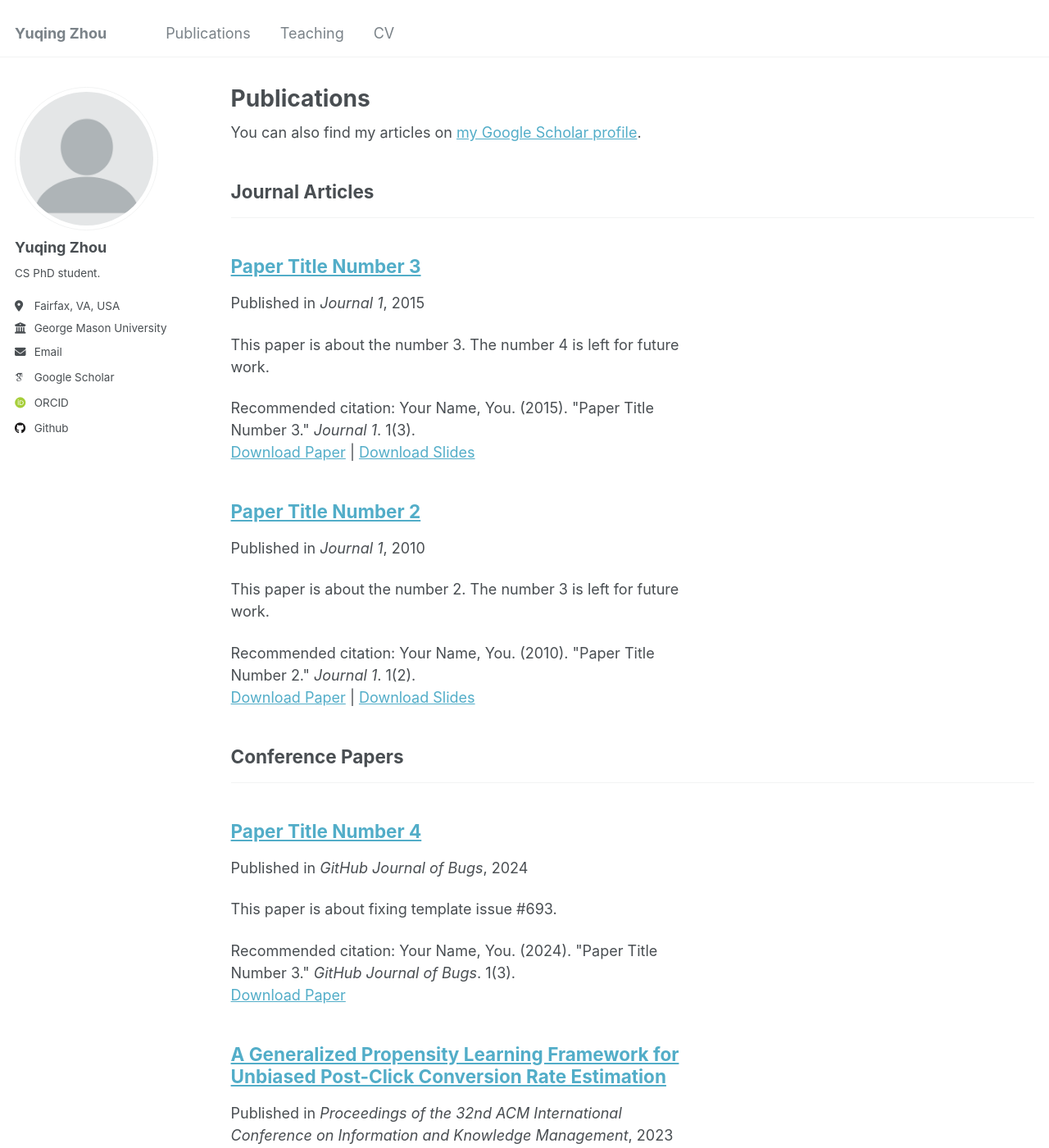
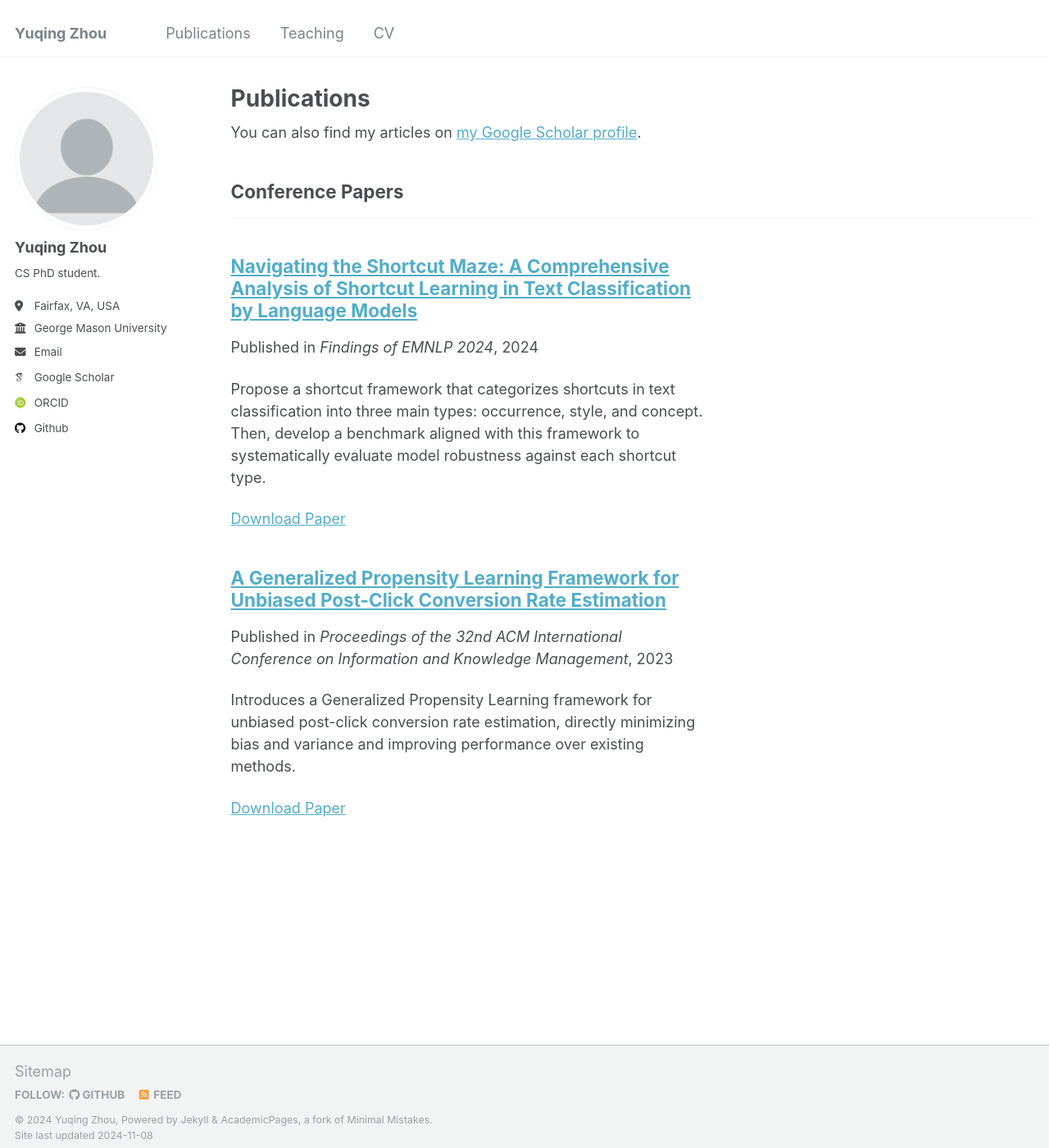
Before and after one commit to yuqing-zhou/yuqing-zhou.github.io, a Jekyll site: the page built from _pages/publications.html, in a window 1280 px wide and 1400 px high. Shown: the whole window at 82% size. Built offline with Jekyll 4.4.1, drawn with Linux system fonts in a browser that asks for light colours; some web fonts are replaced.

Commit message:
update publications

```diff
--- a/_publications/2010-10-01-paper-title-number-2.md
+++ /dev/null
@@ -1,14 +0,0 @@
----
-title: "Paper Title Number 2"
-collection: publications
-category: manuscripts
-permalink: /publication/2010-10-01-paper-title-number-2
-excerpt: 'This paper is about the number 2. The number 3 is left for future work.'
-date: 2010-10-01
-venue: 'Journal 1'
-slidesurl: 'http://academicpages.github.io/files/slides2.pdf'
-paperurl: 'http://academicpages.github.io/files/paper2.pdf'
-citation: 'Your Name, You. (2010). &quot;Paper Title Number 2.&quot; <i>Journal 1</i>. 1(2).'
----
-
-The contents above will be part of a list of publications, if the user clicks the link for the publication than the contents of section will be rendered as a full page, allowing you to provide more information about the paper for the reader. When publications are displayed as a single page, the contents of the above "citation" field will automatically be included below this section in a smaller font.
--- a/_publications/2015-10-01-paper-title-number-3.md
+++ /dev/null
@@ -1,14 +0,0 @@
----
-title: "Paper Title Number 3"
-collection: publications
-category: manuscripts
-permalink: /publication/2015-10-01-paper-title-number-3
-excerpt: 'This paper is about the number 3. The number 4 is left for future work.'
-date: 2015-10-01
-venue: 'Journal 1'
-slidesurl: 'http://academicpages.github.io/files/slides3.pdf'
-paperurl: 'http://academicpages.github.io/files/paper3.pdf'
-citation: 'Your Name, You. (2015). &quot;Paper Title Number 3.&quot; <i>Journal 1</i>. 1(3).'
----
-
-The contents above will be part of a list of publications, if the user clicks the link for the publication than the contents of section will be rendered as a full page, allowing you to provide more information about the paper for the reader. When publications are displayed as a single page, the contents of the above "citation" field will automatically be included below this section in a smaller font.
--- a/_publications/2024-02-17-paper-title-number-4.md
+++ /dev/null
@@ -1,13 +0,0 @@
----
-title: "Paper Title Number 4"
-collection: publications
-category: conferences
-permalink: /publication/2024-02-17-paper-title-number-4
-excerpt: 'This paper is about fixing template issue #693.'
-date: 2024-02-17
-venue: 'GitHub Journal of Bugs'
-paperurl: 'http://academicpages.github.io/files/paper3.pdf'
-citation: 'Your Name, You. (2024). &quot;Paper Title Number 3.&quot; <i>GitHub Journal of Bugs</i>. 1(3).'
----
-
-The contents above will be part of a list of publications, if the user clicks the link for the publication than the contents of section will be rendered as a full page, allowing you to provide more information about the paper for the reader. When publications are displayed as a single page, the contents of the above "citation" field will automatically be included below this section in a smaller font.
--- /dev/null
+++ b/_publications/2024-emnlp-shorcut-framework.md
@@ -0,0 +1,11 @@
+---
+title: "Navigating the Shortcut Maze: A Comprehensive Analysis of Shortcut Learning in Text Classification by Language Models"
+collection: publications
+category: conferences
+permalink: /publication/2024-emnlp-shortcut-framework
+excerpt: 'Propose a shortcut framework that categorizes shortcuts in text classification into three main types: occurrence, style, and concept. Then, develop a benchmark aligned with this framework to systematically evaluate model robustness against each shortcut type. '
+date: 2024-11-12
+venue: 'Findings of EMNLP 2024'
+paperurl: 'https://arxiv.org/abs/2409.17455'
+# citation: 'Your Name, You. (2024). &quot;Paper Title Number 3.&quot; <i>GitHub Journal of Bugs</i>. 1(3).'
+---
```
Also changed, not shown: _pages/cv.md (+1 -3 lines).
